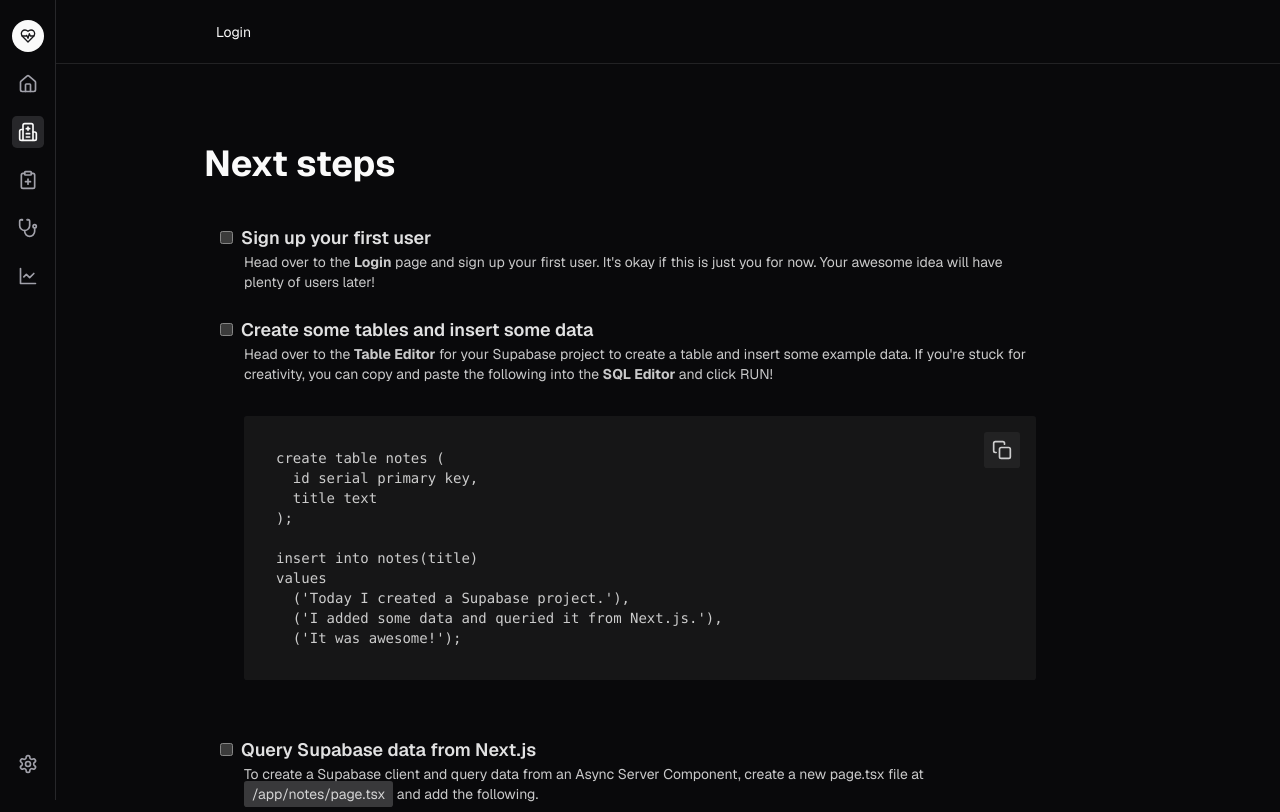
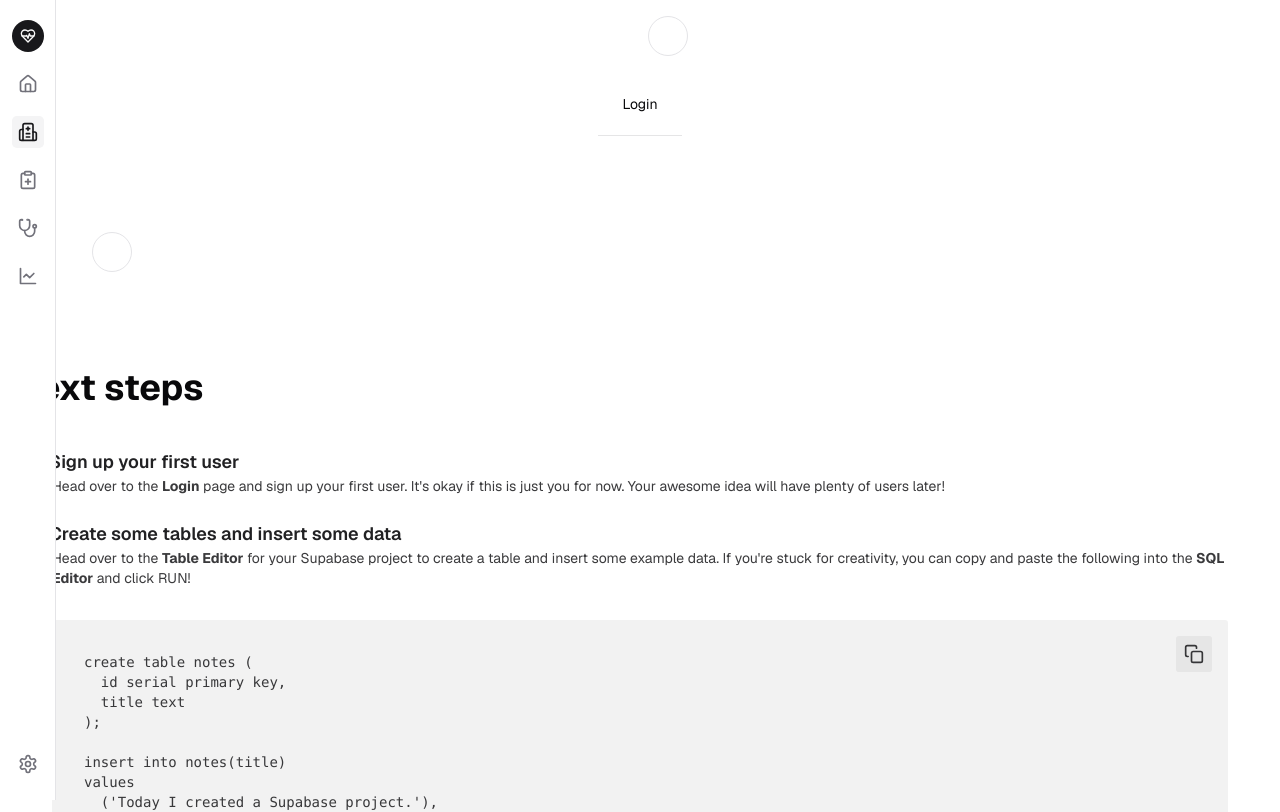
Before and after one commit to mvpedro/xp-sarm, a Next.js app: page / in a window 1280 px wide. Shown: the top 812 px of the page. Built offline with nearby package versions, Linux system fonts and the light colour scheme; no server answers.

Commit message:
Changing header

```diff
--- a/src/app/layout.tsx
+++ b/src/app/layout.tsx
@@ -32,7 +32,7 @@
         <NextTopLoader showSpinner={false} height={2} color="#2acf80" />
         <ThemeProvider
           attribute="class"
-          defaultTheme="dark"
+          defaultTheme="light"
           enableSystem
           disableTransitionOnChange
         >
--- a/src/app/page.tsx
+++ b/src/app/page.tsx
@@ -23,14 +23,14 @@
   const isSupabaseConnected = canInitSupabaseClient()
 
   return (
-    <div className="flex w-full flex-1 flex-col items-center gap-20">
-      <nav className="flex h-16 w-full justify-center border-b border-b-foreground/10">
-        <div className="flex w-full max-w-4xl items-center justify-between p-3 text-sm">
+    <div className="flex flex-1 flex-col items-center gap-20">
+      <nav className="flex h-16 justify-center border-b border-b-foreground/10">
+        <div className="flex items-center justify-between p-3 text-sm">
           {isSupabaseConnected && <AuthButton />}
         </div>
       </nav>
 
-      <div className="flex max-w-4xl flex-1 flex-col gap-20 px-3">
+      <div className="flex flex-1 flex-col gap-20 px-3">
         <Header />
         <main className="flex flex-1 flex-col gap-6">
           <h2 className="mb-4 text-4xl font-bold">Next steps</h2>
@@ -38,7 +38,7 @@
         </main>
       </div>
 
-      <footer className="w-full justify-center border-t border-t-foreground/10 p-8 text-center text-xs">
+      <footer className=" justify-center border-t border-t-foreground/10 p-8 text-center text-xs">
         <p className="mb-6">
           Powered by{' '}
           <a
--- a/src/components/Header.tsx
+++ b/src/components/Header.tsx
@@ -1,23 +1,49 @@
 import Link from 'next/link'
 
 import {
-  Home,
-  HospitalIcon,
-  LineChart,
-  ClipboardPlus,
-  HeartPulse,
-  Settings,
-  Stethoscope,
-} from 'lucide-react'
+  Breadcrumb,
+  BreadcrumbItem,
+  BreadcrumbLink,
+  BreadcrumbList,
+  BreadcrumbPage,
+  BreadcrumbSeparator,
+} from '@/components/ui/breadcrumb'
+import { Button } from '@/components/ui/button'
+import {
+  DropdownMenu,
+  DropdownMenuContent,
+  DropdownMenuItem,
+  DropdownMenuLabel,
+  DropdownMenuSeparator,
+  DropdownMenuTrigger,
+} from '@/components/ui/dropdown-menu'
+import { Input } from '@/components/ui/input'
+import { Sheet, SheetContent, SheetTrigger } from '@/components/ui/sheet'
 import {
   Tooltip,
   TooltipContent,
   TooltipProvider,
   TooltipTrigger,
 } from '@/components/ui/tooltip'
+import {
+  ClipboardPlus,
+  HeartPulse,
+  Home,
+  HospitalIcon,
+  LineChart,
+  Package,
+  Package2,
+  PanelLeft,
+  Search,
+  Settings,
+  ShoppingCart,
+  Stethoscope,
+  Users2,
+} from 'lucide-react'
 
 export default function Header() {
   return (
+    <div>
       <aside className="fixed inset-y-0 left-0 z-10 hidden w-14 flex-col border-r bg-background sm:flex">
         <nav className="flex flex-col items-center gap-4 px-2 sm:py-5">
           <Link
@@ -115,5 +141,81 @@
           </TooltipProvider>
         </nav>
       </aside>
+      <div className="flex flex-col sm:gap-4 sm:py-4 sm:pl-14">
+        <header className="sticky top-0 z-30 flex h-14 items-center gap-4 border-b bg-background px-4 sm:static sm:h-auto sm:border-0 sm:bg-transparent sm:px-6">
+          <Sheet>
+            <SheetTrigger asChild>
+              <Button size="icon" variant="outline" className="sm:hidden">
+                <PanelLeft className="h-5 w-5" />
+                <span className="sr-only">Toggle Menu</span>
+              </Button>
+            </SheetTrigger>
+            <SheetContent side="left" className="sm:max-w-xs">
+              <nav className="grid gap-6 text-lg font-medium">
+                <Link
+                  href="#"
+                  className="group flex h-10 w-10 shrink-0 items-center justify-center gap-2 rounded-full bg-primary text-lg font-semibold text-primary-foreground md:text-base"
+                >
+                  <Package2 className="h-5 w-5 transition-all group-hover:scale-110" />
+                  <span className="sr-only">Acme Inc</span>
+                </Link>
+                <Link
+                  href="#"
+                  className="flex items-center gap-4 px-2.5 text-muted-foreground hover:text-foreground"
+                >
+                  <Home className="h-5 w-5" />
+                  Dashboard
+                </Link>
+                <Link
+                  href="#"
+                  className="flex items-center gap-4 px-2.5 text-foreground"
+                >
+                  <ShoppingCart className="h-5 w-5" />
+                  Orders
+                </Link>
+                <Link
+                  href="#"
+                  className="flex items-center gap-4 px-2.5 text-muted-foreground hover:text-foreground"
+                >
+                  <Package className="h-5 w-5" />
+                  Products
+                </Link>
+                <Link
+                  href="#"
+                  className="flex items-center gap-4 px-2.5 text-muted-foreground hover:text-foreground"
+                >
+                  <Users2 className="h-5 w-5" />
+                  Customers
+                </Link>
+                <Link
+                  href="#"
+                  className="flex items-center gap-4 px-2.5 text-muted-foreground hover:text-foreground"
+                >
+                  <LineChart className="h-5 w-5" />
+                  Settings
+                </Link>
+              </nav>
+            </SheetContent>
+          </Sheet>
+          <DropdownMenu>
+            <DropdownMenuTrigger asChild>
+              <Button
+                variant="outline"
+                size="icon"
+                className="overflow-hidden rounded-full"
+              ></Button>
+            </DropdownMenuTrigger>
+            <DropdownMenuContent align="end">
+              <DropdownMenuLabel>My Account</DropdownMenuLabel>
+              <DropdownMenuSeparator />
+              <DropdownMenuItem>Settings</DropdownMenuItem>
+              <DropdownMenuItem>Support</DropdownMenuItem>
+              <DropdownMenuSeparator />
+              <DropdownMenuItem>Logout</DropdownMenuItem>
+            </DropdownMenuContent>
+          </DropdownMenu>
+        </header>
+      </div>
+    </div>
   )
 }
--- /dev/null
+++ b/src/components/ui/badge.tsx
@@ -0,0 +1,36 @@
+import * as React from 'react'
+import { cva, type VariantProps } from 'class-variance-authority'
+
+import { cn } from '@/utils/tailwind'
+
+const badgeVariants = cva(
+  'inline-flex items-center rounded-full border px-2.5 py-0.5 text-xs font-semibold transition-colors focus:outline-none focus:ring-2 focus:ring-ring focus:ring-offset-2',
+  {
+    variants: {
+      variant: {
+        default:
+          'border-transparent bg-primary text-primary-foreground hover:bg-primary/80',
+        secondary:
+          'border-transparent bg-secondary text-secondary-foreground hover:bg-secondary/80',
+        destructive:
+          'border-transparent bg-destructive text-destructive-foreground hover:bg-destructive/80',
+        outline: 'text-foreground',
+      },
+    },
+    defaultVariants: {
+      variant: 'default',
+    },
+  },
+)
+
+export interface BadgeProps
+  extends React.HTMLAttributes<HTMLDivElement>,
+    VariantProps<typeof badgeVariants> {}
+
+function Badge({ className, variant, ...props }: BadgeProps) {
+  return (
+    <div className={cn(badgeVariants({ variant }), className)} {...props} />
+  )
+}
+
+export { Badge, badgeVariants }
```
Lines whose indentation alone changed are shown as unchanged.
